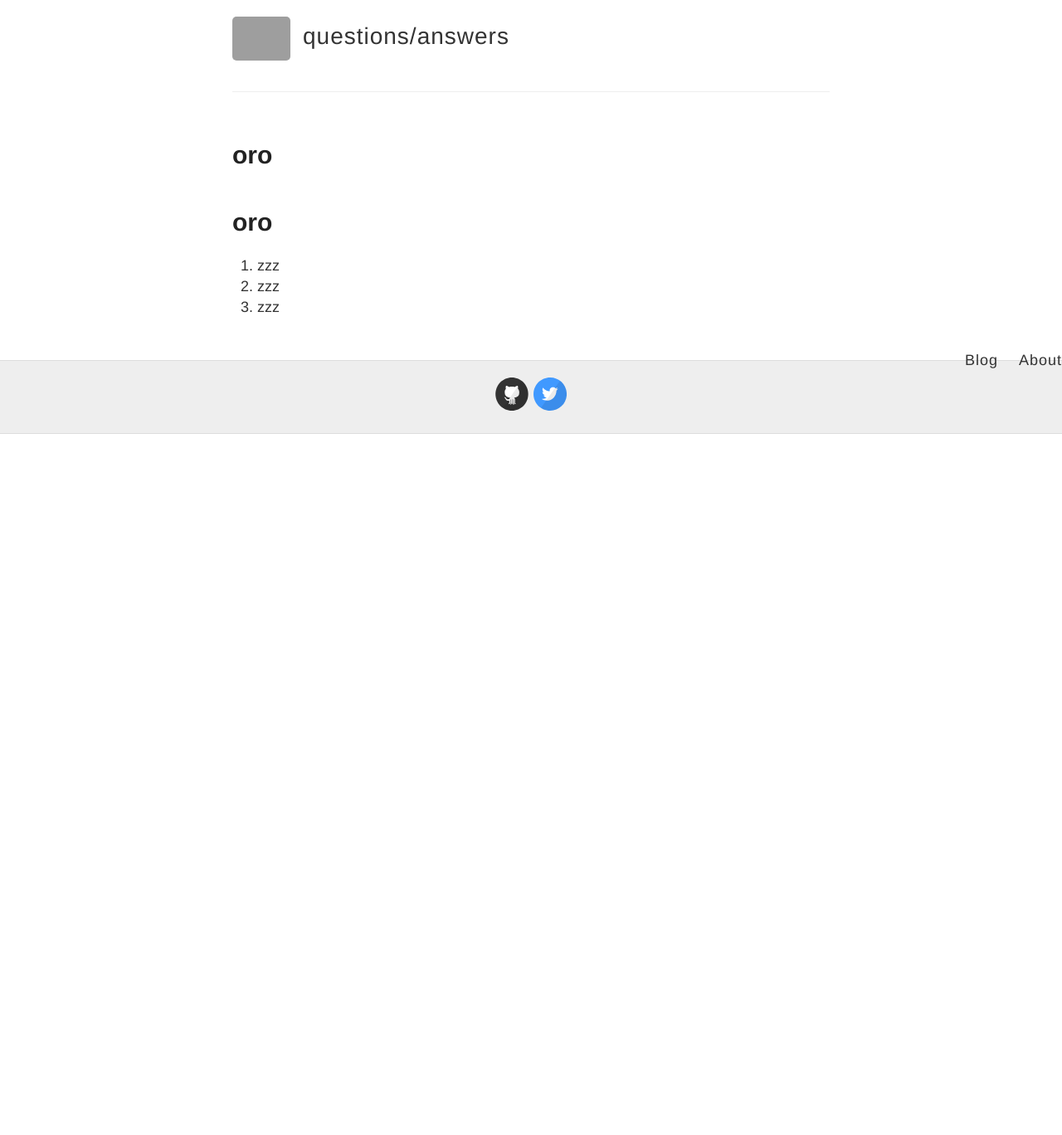
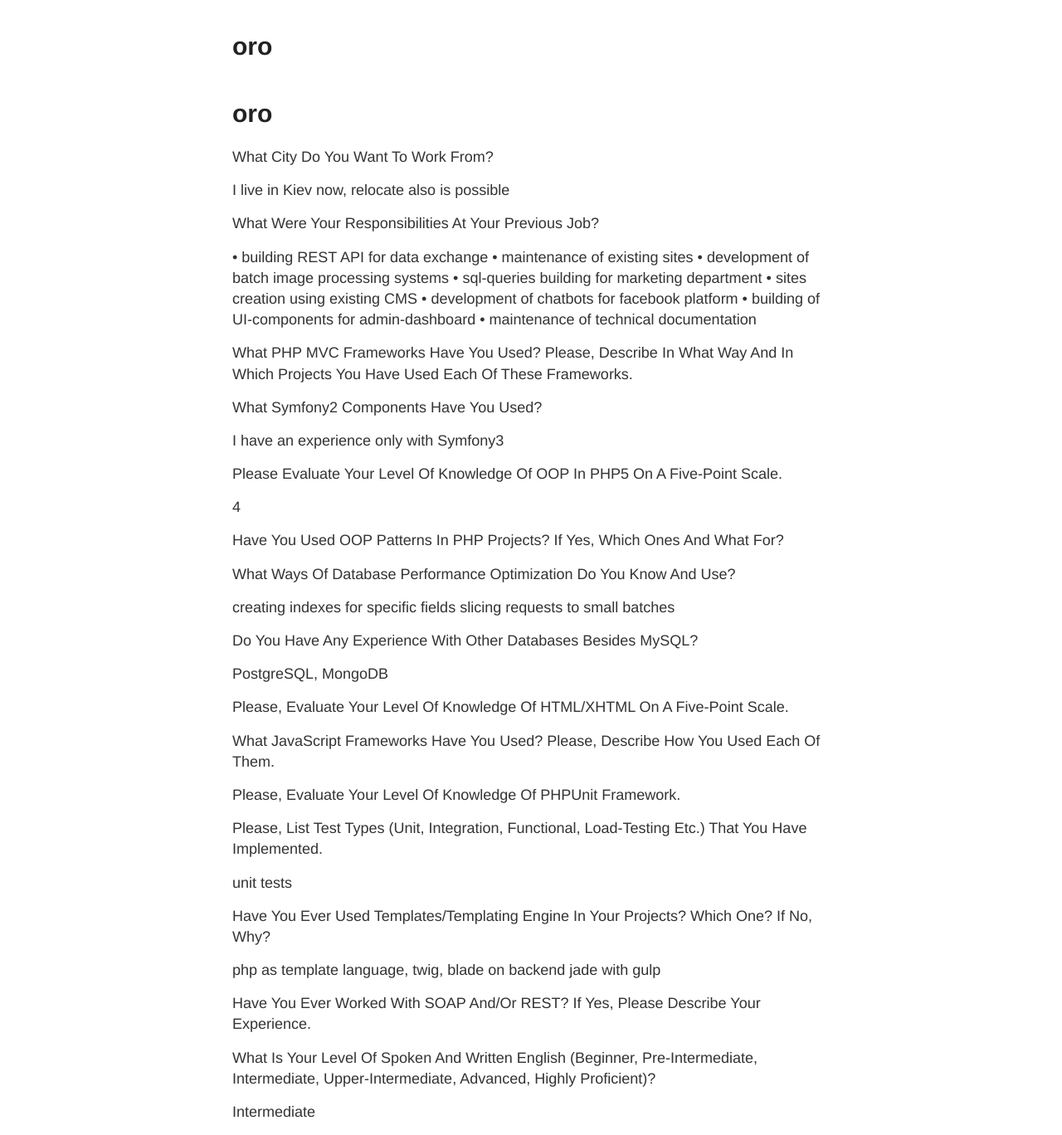
Before and after one commit to vetsinen/resume, a Jekyll site: the page built from orocrm.md, in a window 1280 px wide. Shown: the whole page at 83% size. Built offline with Jekyll 4.4.1, drawn with Linux system fonts in a browser that asks for light colours; our own code applies the rules of GitHub Pages for plain Markdown files; before the commit the page ends 900 px from its top, so only the background shows below that; grey boxes are pictures that could not be loaded.

Commit message:
cleared default template

```diff
--- a/_layouts/default.html
+++ b/_layouts/default.html
@@ -15,38 +15,10 @@
     <!-- Created with Jekyll Now - http://github.com/barryclark/jekyll-now -->
   </head>
 
-  <body>
-    <div class="wrapper-masthead">
-      <div class="container">
-        <header class="masthead clearfix">
-          <a href="{{ site.baseurl }}/" class="site-avatar"><img src="{{ site.avatar }}" /></a>
-
-          <div class="site-info">
-            <h1 class="site-name"><a href="{{ site.baseurl }}/">{{ site.name }}</a></h1>
-          </div>
-
-
-        </header>
-      </div>
-    </div>
-
     <div id="main" role="main" class="container">
       {{ content }}
     </div>
 
-    <nav>
-        <a href="{{ site.baseurl }}/">Blog</a>
-        <a href="{{ site.baseurl }}/about">About</a>
-    </nav>
 
-    <div class="wrapper-footer">
-      <div class="container">
-        <footer class="footer">
-          {% include svg-icons.html %}
-        </footer>
-      </div>
-    </div>
-
-    {% include analytics.html %}
   </body>
 </html>
--- a/orocrm.md
+++ b/orocrm.md
@@ -1,5 +1,73 @@
 # oro
 
-1. zzz
-1. zzz
-1. zzz
+What City Do You Want To Work From?
+
+I live in Kiev now, relocate also is possible
+
+What Were Your Responsibilities At Your Previous Job?
+
+• building REST API for data exchange
+• maintenance of existing sites
+• development of batch image processing systems
+• sql-queries building for marketing department
+• sites creation using existing CMS
+• development of chatbots for facebook platform
+• building of UI-components for admin-dashboard
+• maintenance of technical documentation
+
+What PHP MVC Frameworks Have You Used? Please, Describe In What Way And In Which Projects You Have Used Each Of These Frameworks.
+
+
+
+What Symfony2 Components Have You Used?
+
+I have an experience only with Symfony3
+
+Please Evaluate Your Level Of Knowledge Of OOP In PHP5 On A Five-Point Scale.
+
+4
+
+Have You Used OOP Patterns In PHP Projects? If Yes, Which Ones And What For?
+
+
+
+What Ways Of Database Performance Optimization Do You Know And Use?
+
+creating indexes for specific fields
+slicing requests to small batches
+
+
+Do You Have Any Experience With Other Databases Besides MySQL?
+
+
+PostgreSQL, MongoDB
+
+Please, Evaluate Your Level Of Knowledge Of HTML/XHTML On A Five-Point Scale.
+
+
+
+What JavaScript Frameworks Have You Used? Please, Describe How You Used Each Of Them.
+
+
+
+Please, Evaluate Your Level Of Knowledge Of PHPUnit Framework.
+
+
+
+Please, List Test Types (Unit, Integration, Functional, Load-Testing Etc.) That You Have Implemented.
+
+unit tests
+
+Have You Ever Used Templates/Templating Engine In Your Projects? Which One? If No, Why?
+
+php as template language, twig, blade on backend
+jade with gulp
+
+
+Have You Ever Worked With SOAP And/Or REST? If Yes, Please Describe Your Experience.
+
+
+
+What Is Your Level Of Spoken And Written English (Beginner, Pre-Intermediate, Intermediate, Upper-Intermediate, Advanced, Highly Proficient)?
+
+Intermediate
```
Also changed, not shown: _layouts/00default.html (added, +52 -0 lines), datapro.md (added, +13 -0 lines).
